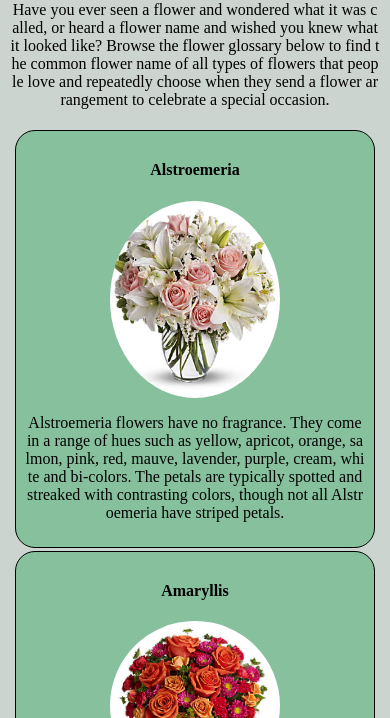
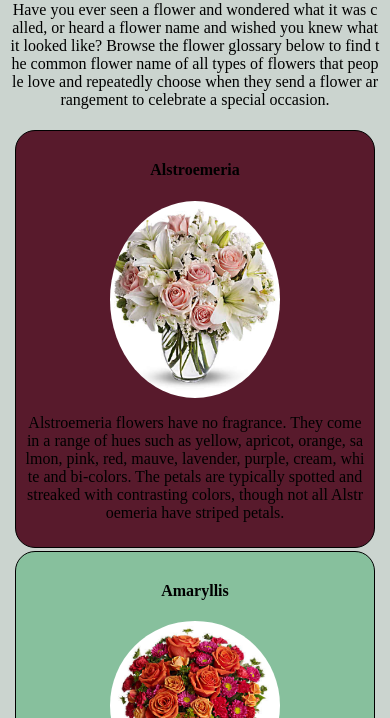
Before and after one commit to matloobhussain24/HTML-WEEK2, a plain HTML site: page index.html in a window 390 px wide. Shown: the part 126-844 px from the top of the page. Drawn offline with Linux system fonts and the light colour scheme.

Commit message:
Update main.css

```diff
--- a/main.css
+++ b/main.css
@@ -65,6 +65,7 @@ img.hover{
 
     .grid-item:nth-child(3n+1) {
         grid-column: 3 / 5;
+        background-color: #b81c1c
     }
 
     .grid-item:nth-child(3n+2) {
@@ -89,6 +90,7 @@ img.hover{
 
     .grid-item:nth-child(1) {
         grid-column: 1 / 3;
+        background-color: green;
     }
 }
 
@@ -102,5 +104,6 @@ img.hover{
 
     .grid-item:nth-child(1) {
         grid-column: 1 ;
+        background-color: #581a2c;
     }
 }
```
